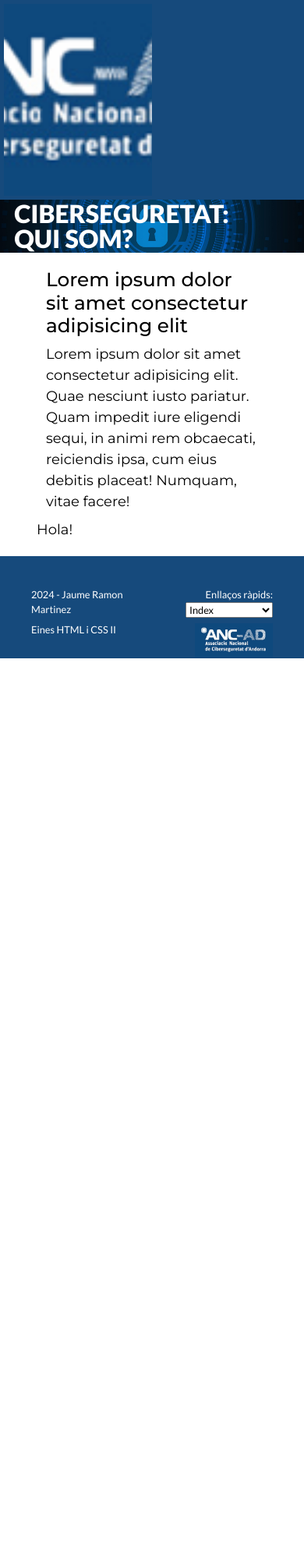
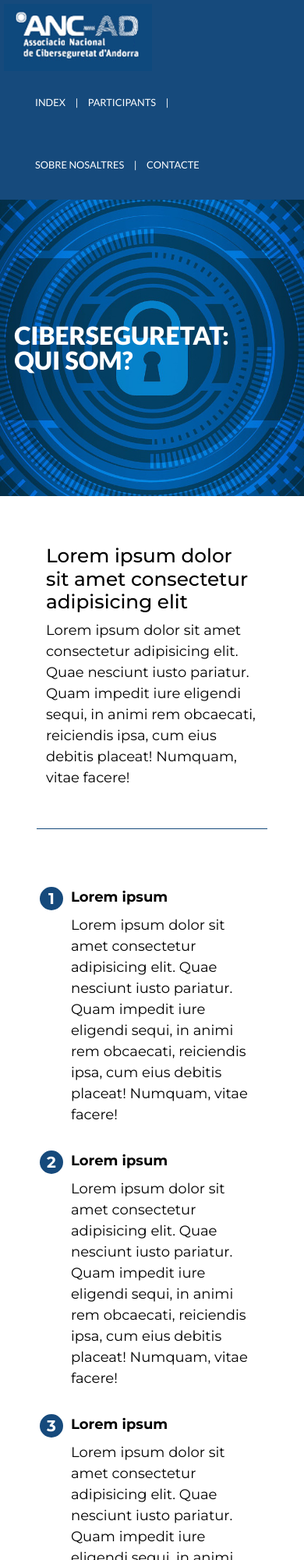
Before and after one commit to JaumeRM/WebEinesHTMLiCSS2PAC2, a website built with Parcel: page src/sobre.html in a window 390 px wide. Shown: the top 2000 px of the page at 78% size. Before the commit the page ends 844 px from the top, so only its background shows below. Built offline with nearby package versions, Linux system fonts and the light colour scheme.

Commit message:
Proves Sobre amb Bootstrap OK

```diff
--- a/src/assets/styles/_variables.scss
+++ b/src/assets/styles/_variables.scss
@@ -17,6 +17,7 @@ $pac2-font-header: "Lato";
 $pac2-font-title: "Lato";
 $pac2-font-foto-title: "Lato";
 $pac2-color-background: #ffffff;
+$pac2-color-ciber: rgb(22, 74, 124);
 
 $pac2-color-background-header: rgb(22, 74, 124);
 
--- a/src/assets/styles/layouts/_header.scss
+++ b/src/assets/styles/layouts/_header.scss
@@ -7,12 +7,6 @@ header {
   font-size: 0.8rem;
   color: rgb(255, 255, 255);
   padding: 5px;
-
-  & img {
-    width: 190px;
-    float: left;
-    text-decoration: none;
-  }
 
   & nav {
     float: right;
@@ -39,6 +33,17 @@ header {
   }
 }
 
+/* Logo */
+.logo-header {
+  float: left;
+
+  text-decoration: none;
+}
+
+.logo-header img {
+  width: 190px;
+}
+
 @media (max-width: 992px) {
   .header {
     text-align: center;
--- a/src/assets/styles/layouts/_sobre.scss
+++ b/src/assets/styles/layouts/_sobre.scss
@@ -8,10 +8,16 @@
   margin: 0 auto;
 
   overflow: auto;
+
+  section {
+    padding-top: 5vh;
+    padding-bottom: 5vh;
+    border-bottom: 1px solid $pac2-color-ciber;
+  }
 }
 
 .hero {
-  height: 45vh;
+  min-height: 45vh;
   position: relative;
 
   background-image: url("../images/proteccio-dades-web.jpg?as=webp");
@@ -35,6 +41,40 @@
   }
 }
 
+.principios {
+  counter-reset: my-counter;
+  list-style: none;
+  margin-bottom: 0;
+  padding-top: 2rem;
+
+  li {
+    counter-increment: my-counter;
+    position: relative;
+    margin-bottom: 2rem;
+
+    p:first-child {
+      font-weight: bold;
+    }
+  }
+
+  li::before {
+    $size: 30px;
+    top: 0;
+    left: calc(-1 * $size - 10px);
+    position: absolute;
+    width: $size;
+    height: $size;
+    content: counter(my-counter);
+    color: #ffffff;
+    font-size: 1.25rem;
+    font-weight: bold;
+    text-align: center;
+    line-height: $size;
+    background-color: $pac2-color-ciber;
+    border-radius: 50%;
+  }
+}
+
 @media (max-width: 992px) {
   .hero .hero__texte {
     font-size: 2rem;
--- a/src/sobre.html
+++ b/src/sobre.html
@@ -17,10 +17,10 @@
     <main>
       <div class="sobre">
         <section class="row flex-column flex-md-row">
-          <div class="col-md-6 flex-fill">
+          <div class="col-md-4">
             <h2>Lorem ipsum dolor sit amet consectetur adipisicing elit</h2>
           </div>
-          <div class="col-md-6 flex-fill">
+          <div class="col-md-8">
             <p>
               Lorem ipsum dolor sit amet consectetur adipisicing elit. Quae
               nesciunt iusto pariatur. Quam impedit iure eligendi sequi, in
@@ -30,7 +30,77 @@
           </div>
         </section>
 
-        <section class="row flex-column flex-md-row">Hola!</section>
+        <section class="row flex-column flex-md-row">
+          <div class="col-md-12">
+            <ol class="principios">
+              <li>
+                <p>Lorem ipsum</p>
+                <p>
+                  Lorem ipsum dolor sit amet consectetur adipisicing elit. Quae
+                  nesciunt iusto pariatur. Quam impedit iure eligendi sequi, in
+                  animi rem obcaecati, reiciendis ipsa, cum eius debitis
+                  placeat! Numquam, vitae facere!
+                </p>
+              </li>
+              <li>
+                <p>Lorem ipsum</p>
+                <p>
+                  Lorem ipsum dolor sit amet consectetur adipisicing elit. Quae
+                  nesciunt iusto pariatur. Quam impedit iure eligendi sequi, in
+                  animi rem obcaecati, reiciendis ipsa, cum eius debitis
+                  placeat! Numquam, vitae facere!
+                </p>
+              </li>
+              <li>
+                <p>Lorem ipsum</p>
+                <p>
+                  Lorem ipsum dolor sit amet consectetur adipisicing elit. Quae
+                  nesciunt iusto pariatur. Quam impedit iure eligendi sequi, in
+                  animi rem obcaecati, reiciendis ipsa, cum eius debitis
+                  placeat! Numquam, vitae facere!
+                </p>
+              </li>
+            </ol>
+          </div>
+        </section>
+
+        <section class="row flex-column flex-md-row">
+          <div class="col-md-12">
+            <h2>Lorem ipsum dolor sit amet consectetur adipisicing elit</h2>
+          </div>
+
+          <div class="col-md-12">
+            <p>
+              Lorem ipsum dolor sit amet consectetur adipisicing elit. Quae
+              nesciunt iusto pariatur. Quam impedit iure eligendi sequi, in
+              animi rem obcaecati, reiciendis ipsa, cum eius debitis placeat!
+              Numquam, vitae facere!
+            </p>
+          </div>
+        </section>
+
+        <section class="row flex-column flex-md-row">
+          <div class="col-md-12">
+            <picture>
+              <source
+                srcset="./assets/images/anc-bon-dia.jpg?as=webp"
+                type="image/webp"
+              />
+              <img src="./assets/images/anc-bon-dia.jpg" alt="ANC Bon Dia" />
+            </picture>
+          </div>
+        </section>
+
+        <section class="row flex-column flex-md-row">
+          <div class="col-md-12">
+            <p>
+              Lorem ipsum dolor sit amet consectetur adipisicing elit. Quae
+              nesciunt iusto pariatur. Quam impedit iure eligendi sequi, in
+              animi rem obcaecati, reiciendis ipsa, cum eius debitis placeat!
+              Numquam, vitae facere!
+            </p>
+          </div>
+        </section>
       </div>
     </main>
 
--- a/src/views/footer.html
+++ b/src/views/footer.html
@@ -13,7 +13,7 @@
         <option value="index.html">Index</option>
         <option value="speakers.html">Participants</option>
         <option value="sobre.html">Sobre Nosaltres</option>
-        <option value="index.html">Detall</option>
+        <option value="contacte.html">Contacte</option>
       </select>
     </p>
     <p>
--- a/src/views/header.html
+++ b/src/views/header.html
@@ -1,5 +1,5 @@
 <header>
-  <a href="index.html">
+  <a href="index.html" class="logo-header">
     <picture>
       <source srcset="./assets/images/ANC.png?as=webp" type="image/webp" />
       <img src="./assets/images/ANC.png" alt="Logo" />
@@ -13,7 +13,7 @@
       <li>|</li>
       <li><a href="sobre.html">SOBRE NOSALTRES</a></li>
       <li>|</li>
-      <li><a href="index.html">ENLLAÇOS</a></li>
+      <li><a href="contacte.html">CONTACTE</a></li>
     </ul>
   </nav>
 </header>
```
Also changed, not shown: src/assets/styles/layouts/_contacte.scss (added, +11 -0 lines), src/contacte.html (added, +18 -0 lines), src/assets/images/anc-bon-dia.jpg (added).
